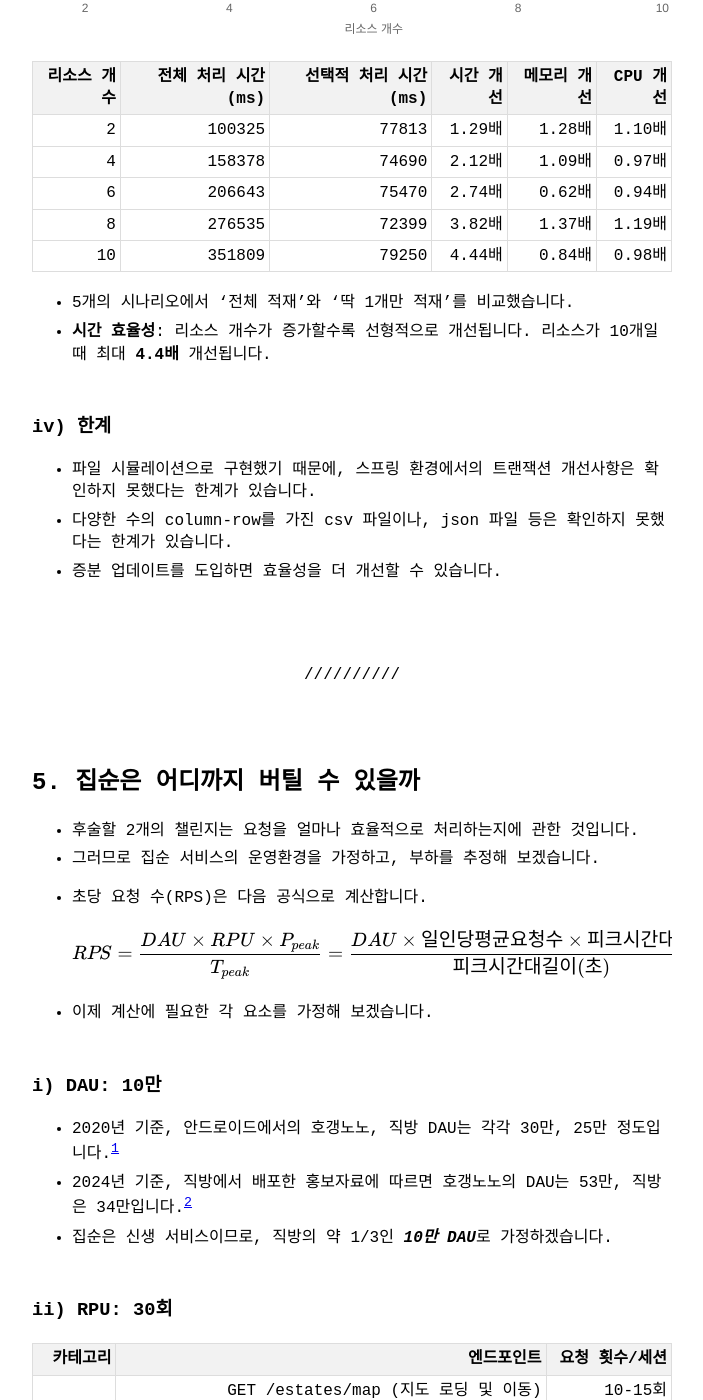
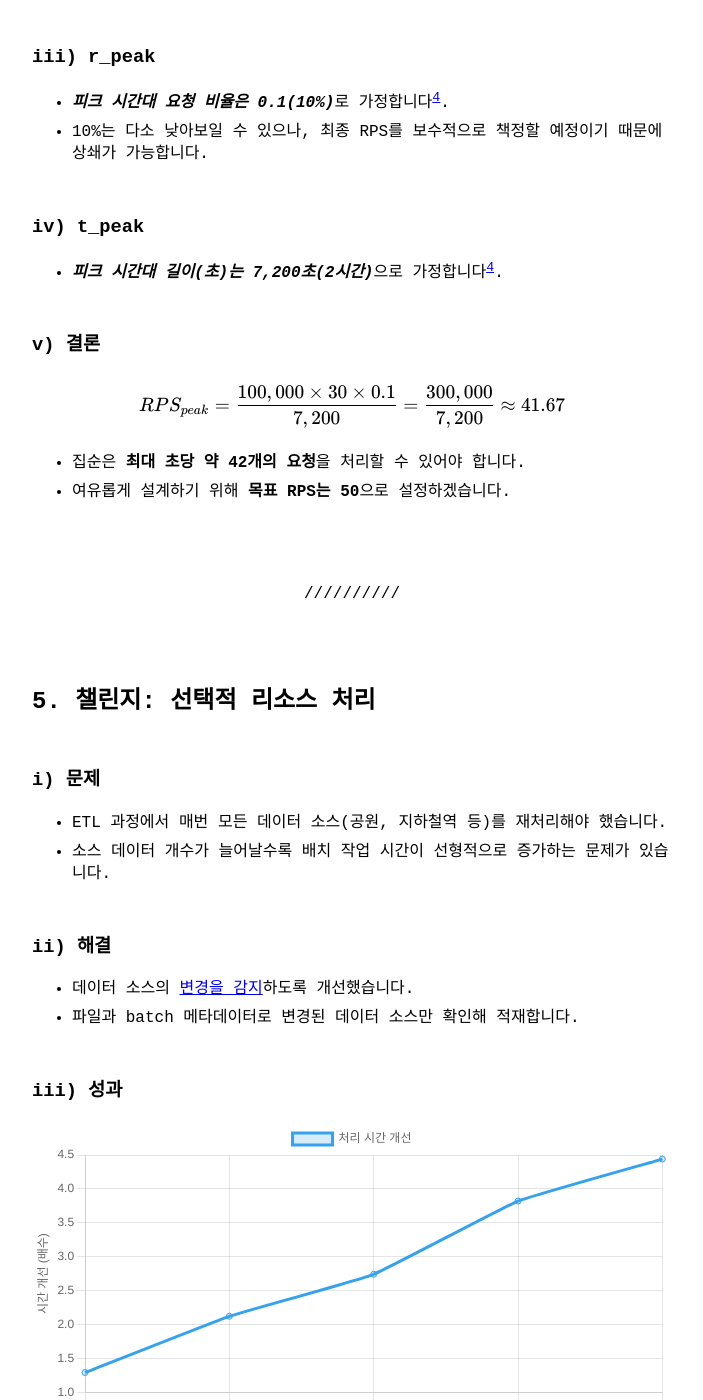
Before and after one commit to electronyoon/electronyoon.github.io, a Jekyll site: the page built from _posts/2025-03-16-집순-프로젝트-후기.md, in a window 1280 px wide and 1400 px high, scrolled down 5343 px. Shown: the whole window, without its empty margins (288-991 px from the left). Built offline with Jekyll 4.4.1, drawn with Linux system fonts in a browser that asks for light colours; some of the changed text lies outside the part shown.

Commit message:
amend post

````diff
--- a/_posts/2025-03-16-집순-프로젝트-후기.md
+++ b/_posts/2025-03-16-집순-프로젝트-후기.md
@@ -2,40 +2,34 @@
 layout: post
 title: "집순 프로젝트 후기"
 category: reviews
-last_modified_at: 2025-03-19
+last_modified_at: 2025-03-21
 ---
 
 1. [부동산은 불편하다](#1-부동산은-불편하다)
 2. [컨셉](#2-컨셉)
 3. [구현](#3-구현)
-4. [챌린지: 선택적 리소스 처리](#4-챌린지-선택적-리소스-처리)
-5. [집순은 어디까지 버틸 수 있을까](#5-집순은-어디까지-버틸-수-있을까)
-6. [챌린지: 포괄적 요청 추적 시스템](#6-포괄적-요청-추적-시스템)
-7. [챌린지: 지오스페이셜 쿼리 성능 향상](#7-지오스페이셜-쿼리-성능-향상)
+4. [집순은 어디까지 버틸 수 있을까](#4-집순은-어디까지-버틸-수-있을까)
+5. [챌린지: 선택적 리소스 처리](#5-챌린지-선택적-리소스-처리)
+6. [챌린지: 포괄적 요청 추적 시스템](#6-챌린지-포괄적-요청-추적-시스템)
+7. [챌린지: 지오스페이셜 쿼리 성능 향상](#7-챌린지-지오스페이셜-쿼리-성능-향상)
 
 ---
 
 # 1. 부동산은 불편하다
 
-- 저는 네이버 부동산으로 망상하는 걸 좋아합니다. 남의 집을 염탐하며 "저기서는 어떻게 살아볼까" 새로운 삶을 꿈꿔보곤 해요.
-
-- 그런데 그거 아시나요. 가장 개인적이어야 할 내 공간인데도, 내 기호에 딱 맞는 부동산을 찾아주는 서비스는 어디에도 없습니다.
-
-- 네이버 부동산이나 피터팬같은 국내 업체들만을 이야기하는 건 아닙니다. 북미의 유명한 사이트들인 zillow, realtor 등도 마찬가지입니다.
-
+- 저는 네이버 부동산으로 남의 집을 염탐하는 것을 좋아합니다. "저기서는 어떻게 살아볼까" 새로운 삶을 꿈꿔보곤 해요.
+- 그런데 그거 아시나요. 내 기호에 딱 맞는 부동산을 찾아주는 서비스는 어디에도 없습니다.
+- 네이버 부동산이나 직방, 피터팬 뿐만이 아닙니다. 북미의 zillow, realtor 등도 마찬가지입니다.
 <img src="{{ site.baseurl }}/assets/attachments/2025-03-16/Figure 1.png" style="width: 100%; height: auto;">
 
 - 다들 이렇게 말하는 듯합니다. "네가 뭘 원하는 지는 모르겠어, 여기 다 줄테니 알아서 체크박스에 클릭해. 방 2개, 에어컨 1개, 욕조 1개."
-
 - 하지만 이것만으론 부족합니다.
-
 - 누군가는 편의점이 가깝기를, 누군가는 체육시설이 주변에 있기를 바랄 수도 있죠. 누군가는 지하철만 좋아하고 버스는 싫어하지만, 누군가에겐 둘 다 상관 없을 수도 있습니다. 주차장에 물이 잠기는게 무서워 지형상 고지대를 선호할수도 있구요. 상대적으로 제일 낮은 범죄율의 도시에 살고싶어할 수도 있습니다.
 
-- 집순 프로젝트가 만들어진 이유입니다.
-
-  ```
-  다양한 부동산 정보를 조합해 의사 결정을 돕고 싶다.
-  ```
+집순 프로젝트가 만들어진 이유입니다.
+```
+다양한 부동산 정보를 조합해 의사 결정을 돕고 싶다.
+```
 
 ---
 
@@ -44,17 +38,15 @@
 <img src="{{ site.baseurl }}/assets/attachments/2025-03-16/Figure 2.png" style="width: 80%; height: auto;">
 
 - 유저마다 개인화된 매물 점수를 제공하고 싶었습니다.
+- 유저에게 여러 가지 `평가 방식`을 제시한 뒤,
+- 유저가 스스로 평가 방식을 조합해 나만의 매물 점수를 가지게 하고 싶었습니다.
 
-- 유저에게 여러 가지 `평가 방식`을 제시한 뒤,
-
-- 유저가 스스로 평가 방식을 조합해 나만의 매물 점수를 가지게 하고 싶었습니다.
+<br><br>
 
 <img src="{{ site.baseurl }}/assets/attachments/2025-03-16/Figure 3.png" style="width: 80%; height: auto;">
 
 - 그런데 잘 생각해보면, 평가를 하기 위해서는 데이터가 필요합니다.
-
 - 가령 매물의 공원 접근성을 평가하려면, 적어도 전국에 있는 공원의 위치나 면적 등은 가지고 있어야 하죠.
-
 - 그래서 각 평가의 원천 정보를 수집하고 적재하는 `파이프라인`도 만들기로 했습니다.
 
 ---
@@ -74,17 +66,11 @@
 ➊ [EstateJob](https://github.com/f-lab-edu/zipsoon/blob/main/batch/src/main/java/com/zipsoon/batch/job/estate/EstateJobConfig.java): 전국 부동산 매물을 찾아 DB에 저장합니다.
 - 이를테면 네이버 부동산에서 네이버 매물을 json으로 가져오는 식이죠. → [NaverLandClient](https://github.com/f-lab-edu/zipsoon/blob/main/batch/src/main/java/com/zipsoon/batch/infrastructure/external/naver/NaverLandClient.java)
 
-<br>
-
 ➋ [SourceJob](https://github.com/f-lab-edu/zipsoon/blob/main/batch/src/main/java/com/zipsoon/batch/job/source/SourceJobConfig.java): 점수를 낼 때 필요한 데이터를 DB에 저장합니다.
 - 이를테면 전국 공원 정보가 담긴 csv 파일을 Parks 테이블에 저장하는 식이죠. → [ParkSourceCollector](https://github.com/f-lab-edu/zipsoon/blob/main/batch/src/main/java/com/zipsoon/batch/infrastructure/processor/source/collector/ParkSourceCollector.java)
 
-<br>
-
 ➌ [ScoreJob](https://github.com/f-lab-edu/zipsoon/blob/main/batch/src/main/java/com/zipsoon/batch/job/score/ScoreJobConfig.java): 특정 척도에 따라 매물별로 점수를 계산합니다.
 - 이를테면 공원의 개수, 면적 등을 고려해 11, 20, 19 따위의 점수를 내는 식이죠. → [ParkScoreCalculator](https://github.com/f-lab-edu/zipsoon/blob/main/batch/src/main/java/com/zipsoon/batch/infrastructure/processor/score/calculator/ParkScoreCalculator.java)
-
-<br>
 
 ➍ [NormalizeJob](https://github.com/f-lab-edu/zipsoon/blob/main/batch/src/main/java/com/zipsoon/batch/job/normalize/NormalizeJobConfig.java): 계산된 점수를 0-10점 사이로 정규화합니다.
 - 이를테면 11, 20, 19 따위의 점수를 5, 10, 7점 따위로 변환하는 식이죠. → [LinearScoreNormalizer](https://github.com/f-lab-edu/zipsoon/blob/main/batch/src/main/java/com/zipsoon/batch/infrastructure/processor/normalize/normalizer/LinearScoreNormalizer.java)
@@ -95,15 +81,58 @@
 
 ---
 
-# 4. 챌린지: 선택적 리소스 처리
+# 4. 집순은 어디까지 버틸 수 있을까
+
+- 일부 챌린지는 요청을 얼마나 효율적으로 처리하는지를 다룹니다.
+- 그러므로 집순 서비스의 운영환경을 가정하고, 부하를 추정해 보겠습니다.
+
+### 피크타임 초당 요청 수(RPS peak)
+- RPS는 서버의 처리 성능을 나타내는 대표적인 지표입니다. ***1초에 얼마나 많은 요청을 처리하는지***를 나타냅니다.
+  <span class="math">RPS = \frac{Total\ Requests}{Total\ Time\ (seconds)}</span>
+
+- 저는 높은 부하가 걸리는 시간대의 RPS를 추정하고자 했습니다. 다음과 같이 계산해 보겠습니다[^1].
+  <span class="math">RPS_{peak} = \frac{Peak\ Requests}{Peak\ Time\ (seconds)} = \frac{DAU \times RPU \times r_{peak}}{t_{peak}}</span>
+
+  - **DAU**: 일 사용자 수
+  - **RPU**: 1인당 평균 요청 수
+  - **r_peak**: 피크 시간대 요청 비율 (총 요청 중 피크에 발생하는 요청의 비율)
+  - **t_peak**: 피크 시간대 길이
+
+- 이제 각 요소를 추정해 보겠습니다.
+
+### i) DAU
+- 집순은 신생 서비스이므로, ***DAU는 10만***으로 가정합니다[^2].
+
+
+### ii) RPU
+- 한 유저가 ***평균 30회정도를 요청***한다고 가정합니다[^3].
+
+
+### iii) r_peak
+- ***피크 시간대 요청 비율은 0.1(10%)***로 가정합니다[^4].
+- 10%는 다소 낮아보일 수 있으나, 최종 RPS를 보수적으로 책정할 예정이기 때문에 상쇄가 가능합니다.
+
+### iv) t_peak
+- ***피크 시간대 길이(초)는 7,200초(2시간)***으로 가정합니다[^4].
+
+### v) 결론
+
+<span class="math">RPS_{peak} = \frac{100,000 \times 30 \times 0.1}{7,200} = \frac{300,000}{7,200} \approx 41.67</span>
+
+- 집순은 **최대 초당 약 42개의 요청**을 처리할 수 있어야 합니다.
+- 여유롭게 설계하기 위해 **목표 RPS는 50**으로 설정하겠습니다.
+
+---
+
+# 5. 챌린지: 선택적 리소스 처리
 
 ### i) 문제
-- SourceJob은 정적 리소스들을 지정된 테이블로 적재합니다.
-- 하지만 리소스 개수가 늘어난다면 어떨까요? 매번 전체를 적재하는 과정을 거쳐야 할까요?
+- ETL 과정에서 매번 모든 데이터 소스(공원, 지하철역 등)를 재처리해야 했습니다.
+- 소스 데이터 개수가 늘어날수록 배치 작업 시간이 선형적으로 증가하는 문제가 있습니다.
 
 ### ii) 해결
-- '선택적 리소스 처리' 전략을 도입했습니다.
-- 리소스의 [변경 여부를 판단](https://github.com/f-lab-edu/zipsoon/blob/main/batch/src/main/java/com/zipsoon/batch/application/service/source/collector/SourceCollector.java#L5)하도록 하고, 변경된 것만 적재하는 방식입니다.
+- 데이터 소스의 [변경을 감지](https://github.com/f-lab-edu/zipsoon/blob/main/batch/src/main/java/com/zipsoon/batch/infrastructure/util/BatchJobUtils.java#L59)하도록 개선했습니다.
+- 파일과 batch 메타데이터로 변경된 데이터 소스만 확인해 적재합니다.
 
 ### iii) 성과
 
@@ -230,36 +259,170 @@
   </tr>
 </table>
 
-- 5개의 시나리오에서 '전체 적재'와 '딱 1개만 적재'를 비교했습니다.
-- **시간 효율성**: 리소스 개수가 증가할수록 선형적으로 개선됩니다. 리소스가 10개일 때 최대 **4.4배** 개선됩니다.
+- **처리 효율성**: 10개 데이터 소스 환경에서 처리 시간이 최대 4.4배 단축되었습니다.
+- **리소스 최적화**: 불필요한 데이터베이스 트랜잭션과 I/O 작업이 줄어들 것으로 기대할 수 있습니다.
 
 ### iv) 한계
-- 파일 시뮬레이션으로 구현했기 때문에, 스프링 환경에서의 트랜잭션 개선사항은 확인하지 못했다는 한계가 있습니다.
-- 다양한 수의 column-row를 가진 csv 파일이나, json 파일 등은 확인하지 못했다는 한계가 있습니다.
-- 증분 업데이트를 도입하면 효율성을 더 개선할 수 있습니다.
+- 파일 시뮬레이션으로 테스트했기 때문에, 스프링 환경에서의 정확한 성능 비교가 필요합니다.
+- 현재는 파일 수정 시간 기반의 단순 변경 감지 방식이지만, 대규모 데이터 세트에서는 증분 처리 방식이 더 효율적일 수 있습니다.
+- 더 다양한 데이터 종류의 감지와 정밀한 변경 감지, 장애 복구 기능이 필요합니다.
 
 ---
 
-# 5. 집순은 어디까지 버틸 수 있을까
+# 6. 챌린지: 포괄적 요청 추적 시스템
 
-- 후술할 2개의 챌린지는 요청을 얼마나 효율적으로 처리하는지에 관한 것입니다.
-- 그러므로 집순 서비스의 운영환경을 가정하고, 부하를 추정해 보겠습니다.
-- 초당 요청 수(RPS)은 다음 공식으로 계산합니다.
+### i) 문제
+- 로그 크기가 늘어날수록 텍스트 기반 검색은 선형적으로 느려집니다.
+- 서비스가 확장되며 분리된다면, 사용자 요청과 로그가 분산되기에 문제 추적이 어려워집니다.
 
-  <span class="math">RPS = \frac{DAU \times RPU \times P_{peak}}{T_{peak}} = \frac{DAU \times 일인당 평균 요청 수 \times 피크 시간대 비율}{피크 시간대 길이(초)}</span>
+### ii) 해결
+- 분산 환경에서의 요청 추적을 위해 [RequestID 필터](https://github.com/f-lab-edu/zipsoon/blob/main/api/src/main/java/com/zipsoon/api/infrastructure/logging/filter/RequestIdFilter.java)를 구현했습니다.
+- 모든 요청에 UUID 기반의 RequestID를 발급하여 MDC에 저장하고, 응답 헤더에도 포함합니다.
 
-- 이제 계산에 필요한 각 요소를 가정해 보겠습니다.
+### iii) 성과
 
-### i) DAU: 10만
+<div class="chart-container">
+  <canvas id="searchTimeChart"></canvas>
+</div>
 
-- 2020년 기준, 안드로이드에서의 호갱노노, 직방 DAU는 각각 30만, 25만 정도입니다.[^1]
-- 2024년 기준, 직방에서 배포한 홍보자료에 따르면 호갱노노의 DAU는 53만, 직방은 34만입니다.[^2]
-- 집순은 신생 서비스이므로, 직방의 약 1/3인 ***10만 DAU***로 가정하겠습니다.
+<script src="https://cdn.jsdelivr.net/npm/chart.js"></script>
+<script>
+document.addEventListener('DOMContentLoaded', function() {
+  // 테스트 결과 데이터
+  const searchResults = [
+    {logSize: 3600, bruteForceTime: 0.26, requestIdTime: 0.00, timeSaved: 0.26},
+    {logSize: 36000, bruteForceTime: 0.74, requestIdTime: 0.00, timeSaved: 0.74},
+    {logSize: 360000, bruteForceTime: 8.33, requestIdTime: 0.00, timeSaved: 8.33},
+    {logSize: 3600000, bruteForceTime: 72.82, requestIdTime: 0.00, timeSaved: 72.82},
+    {logSize: 3600000, bruteForceTime: 1530.19, requestIdTime: 0.00, timeSaved: 1530.19}
+  ];
+
+  // 검색 시간 차트
+  const logSizes = searchResults.map(r => r.logSize);
+  const bruteForceTimeData = searchResults.map(r => r.bruteForceTime);
+  const requestIdTimeData = searchResults.map(r => r.requestIdTime);
+
+  new Chart(document.getElementById('searchTimeChart'), {
+    type: 'line',
+    data: {
+      labels: logSizes.map(size => size.toLocaleString()),
+      datasets: [{
+        label: '전체 텍스트 검색 (O(n))',
+        data: bruteForceTimeData,
+        borderColor: 'rgba(255, 99, 132, 1)',
+        backgroundColor: 'rgba(255, 99, 132, 0.2)',
+        tension: 0.1
+      },
+      {
+        label: 'RequestID 검색 (O(1))',
+        data: requestIdTimeData,
+        borderColor: 'rgba(54, 162, 235, 1)',
+        backgroundColor: 'rgba(54, 162, 235, 0.2)',
+        tension: 0.1
+      }]
+    },
+    options: {
+      scales: {
+        y: {
+          title: {
+            display: true,
+            text: '검색 시간 (밀리초)'
+          },
+          beginAtZero: true
+        },
+        x: {
+          title: {
+            display: true,
+            text: '로그 크기'
+          }
+        }
+      }
+    }
+  });
+});
+</script>
+
+<style>
+table {
+  width: 100%;
+  border-collapse: collapse;
+  margin: 20px 0;
+}
+table, th, td {
+  border: 1px solid #ddd;
+}
+th, td {
+  padding: 4px;
+  text-align: right;
+}
+th {
+  background-color: #f2f2f2;
+}
+</style>
+
+<table>
+  <tr>
+    <th>로그 크기</th>
+    <th>전체 텍스트 검색 (ms)</th>
+    <th>RequestID 검색 (ms)</th>
+    <th>절약 시간 (ms)</th>
+  </tr>
+  <tr>
+    <td>3,000</td>
+    <td>0.26</td>
+    <td>0.00</td>
+    <td>0.26</td>
+  </tr>
+  <tr>
+    <td>30,000</td>
+    <td>0.74</td>
+    <td>0.00</td>
+    <td>0.74</td>
+  </tr>
+  <tr>
+    <td>300,000</td>
+    <td>8.33</td>
+    <td>0.00</td>
+    <td>8.33</td>
+  </tr>
+  <tr>
+    <td>3,000,000</td>
+    <td>72.82</td>
+    <td>0.00</td>
+    <td>72.82</td>
+  </tr>
+  <tr>
+    <td>30,000,000</td>
+    <td>1530.19</td>
+    <td>0.00</td>
+    <td>1530.19</td>
+  </tr>
+</table>
+
+- 다양한 로그 크기를 대상으로 [성능 테스트](https://github.com/f-lab-edu/zipsoon/blob/main/api/src/test/java/com/zipsoon/api/performance/RequestIdPerformanceTest.java)를 수행했습니다.
+- **시간 효율성**: 3,000만줄의 로그[^5]에서 단위 검색에 평균 **1530.19ms(약 1.5초)** 절약됩니다.
+- **확장성**: 로그가 지수적으로 증가하더라도 동일한 검색 속도를 유지하며, requestId 기반의 모니터링 툴을 연동할 수도 있습니다.
+
+### iv) 한계
+- 실제 운영 환경에서는 테스트 환경보다 더 복잡한 로그 패턴과 구조가 발생할 수 있습니다.
+- ELK 스택, Datadog 등과 통합하면 더 효율적으로 운영할 수 있습니다. 다만 분산 시스템에서의 지원은 미비합니다.
+
+---
+
+# 7. 챌린지: 지오스페이셜 쿼리 성능 향상
+
+(작성중)
 
 
-### ii) RPU: 30회
+---
 
-<table>
+# References
+
+[^1]: 피크 요청이 평균 요청보다 얼마나 높은지 비율을 알 수 있다면, 피크 요청 수를 구할 수 있습니다.<span class="math">피크\ 요청\ 수 = ➊전체\ 요청\ 수 \times ➋총\ 요청\ 중\ 피크에\ 발생하는\ 요청의\ 비율</span>➊은 DAU(일일 사용자 수)와 RPU(일인당 평균 요청 수)를 활용합니다. 잘 알려진 지표를 활용하면, 다른 기업의 수치를 참고할 수 있기 때문입니다. 따라서 전체 요청 수 = DAU * RPU입니다.<br>➋는 단순 휴리스틱을 활용합니다. 후술하겠지만 서비스별 피크 요청의 비율을 일반화하기 어렵기 때문입니다.
+
+[^2]: 호갱노노, 직방의 2020년 안드로이드 DAU는 각각 [30만, 25만](https://www.bloter.net/news/articleView.html?idxno=34155)입니다. 2024년 총 DAU는 각각 [53만, 34만](https://adure.net/uploads/adure/1741232115_%EC%A7%81%EB%B0%A9_%ED%98%B8%EA%B0%B1%EB%85%B8%EB%85%B8_%ED%86%B5%ED%95%A9_%EA%B4%91%EA%B3%A0%EC%83%81%ED%92%88_%EC%86%8C%EA%B0%9C%EC%84%9C_v2.5.pdf)입니다. 이에 근거해 직방의 DAU를 30만 정도로 추산했습니다.
+
+[^3]: <div>집순의 엔드포인트 수와 유즈케이스를 고려했습니다.<table>
     <thead>
         <tr>
             <th>카테고리</th>
@@ -303,50 +466,9 @@
             <th colspan="2">총 요청 수/세션</th>
             <th><i>20-30회</i></th>
         </tr>
-    </tbody>
-</table>
+    </tbody></table></div>
 
-- 한 유저가 ***평균 30회정도를 요청***한다고 가정합니다.
-
-
-### iii) Peak, Time: 0.1, 7200초
-
-- 프롭테크 서비스의 시간-요일-계절별 트래픽 패턴은 알려진 바가 없습니다.
-- 다만 이커머스의 경우, 시간대별 구매 패턴이 잘 알려져 있습니다.[^3] 이에 따르면 오전 10시와 12시에 가장 많은 구매가 일어납니다.[^4]
-- 이에 따라 ***피크 시간대 비율은 10%***로, ***피크 시간대 길이(초)는 7,200초(2시간)***으로 가정하겠습니다. 간편한 계산을 위해 구매 트래픽을 조회 트래픽으로 단순 변환했습니다.
-
-### iv) 결론
-
-<span class="math">RPS = \frac{100,000 \times 30 \times 0.1}{7,200} = \frac{300,000}{7,200} \approx 41.67</span>
-
-- 집순은 **최대 초당 약 42개의 요청**을 처리할 수 있어야 합니다.
-- 여유롭게 설계하기 위해 **목표 RPS는 50**으로 설정하겠습니다.
-
----
-
-# 6. 챌린지: 포괄적 요청 추적 시스템
-
-(작성중)
-
----
-
-# 7. 챌린지: 지오스페이셜 쿼리 성능 향상
-
-(작성중)
-
-
----
-
-# References
-
-
-[^1]: [프롭테크 유저 500만 넘었다... 호갱노노-직방-네이버부동산 ‘삼국지’](https://www.bloter.net/news/articleView.html?idxno=34155)
-
-[^2]: [직방/호갱노노 통합 광고상품 소개서](https://adure.net/uploads/adure/1741232115_%EC%A7%81%EB%B0%A9_%ED%98%B8%EA%B0%B1%EB%85%B8%EB%85%B8_%ED%86%B5%ED%95%A9_%EA%B4%91%EA%B3%A0%EC%83%81%ED%92%88_%EC%86%8C%EA%B0%9C%EC%84%9C_v2.5.pdf)
-
-[^3]: [‘월요일 오전 11시·오후 2시’ 온라인쇼핑 가장 많다…왜?](https://www.donga.com/news/Economy/article/all/20211220/110867797/1)
-
-[^4]: <div><span>다음은 3번 참조링크의 추산값입니다.</span><table>
+[^4]: <div><span>프롭테크 서비스의 시간-요일-계절별 트래픽 패턴은 알려진 바가 없습니다. 다만 이커머스의 경우, 시간대별 구매 패턴이 잘 알려져 있습니다. <a href="https://www.donga.com/news/Economy/article/all/20211220/110867797/1">한 조사</a>에 따르면 오전 10시와 12시에 가장 많은 구매가 일어납니다.</span><table>
         <thead>
             <tr>
                 <th>시간대</th>
@@ -355,29 +477,38 @@
             </tr>
         </thead>
         <tbody>
-            <tr><td>0</td><td>37</td><td>4.41</td></tr>
-            <tr><td>1</td><td>24</td><td>2.86</td></tr>
-            <tr><td>2</td><td>13</td><td>1.55</td></tr>
-            <tr><td>3</td><td>10</td><td>1.19</td></tr>
-            <tr><td>4</td><td>8</td><td>0.95</td></tr>
-            <tr><td>5</td><td>7</td><td>0.83</td></tr>
-            <tr><td>6</td><td>10</td><td>1.19</td></tr>
-            <tr><td>7</td><td>20</td><td>2.38</td></tr>
-            <tr><td>8</td><td>27</td><td>3.22</td></tr>
-            <tr><td>9</td><td>35</td><td>4.17</td></tr>
+            <tr><td>...</td><td>...</td><td>...</td></tr>
             <tr><td><b><i>10</i></b></td><td><b><i>56</i></b></td><td><b><i>6.67</i></b></td></tr>
             <tr><td>11</td><td>53</td><td>6.32</td></tr>
             <tr><td><b><i>12</i></b></td><td><b><i>56</i></b></td><td><b><i>6.67</i></b></td></tr>
-            <tr><td>13</td><td>50</td><td>5.96</td></tr>
-            <tr><td>14</td><td>48</td><td>5.72</td></tr>
-            <tr><td>15</td><td>46</td><td>5.48</td></tr>
-            <tr><td>16</td><td>42</td><td>5.01</td></tr>
-            <tr><td>17</td><td>43</td><td>5.13</td></tr>
-            <tr><td>18</td><td>37</td><td>4.41</td></tr>
-            <tr><td>19</td><td>37</td><td>4.41</td></tr>
-            <tr><td>20</td><td>43</td><td>5.13</td></tr>
-            <tr><td>21</td><td>46</td><td>5.48</td></tr>
-            <tr><td>22</td><td>48</td><td>5.72</td></tr>
-            <tr><td>23</td><td>43</td><td>5.13</td></tr>
+            <tr><td>...</td><td>...</td><td>...</td></tr>
         </tbody>
-    </table></div>
+    </table>간편한 계산을 위해 구매 트래픽을 조회 트래픽으로 단순 변환했습니다. 어떤 서비스들은 피크 시간대에 20-30%의 부하를 겪는다고 조사했으나, 근거가 명확치 않아 제외합니다.</div>
+
+[^5]: <div>3,000만줄은 1일 추정치입니다. 앞서 DAU를 10만명, RPU를 30회/일로 가정했으므로 <span class="math">일\ 평균\ 총\ API\ 요청\ 수 \approx 10만명 \times 30회 = 300만\ 요청/일</span> 각 요청이 평균 10줄의 로그를 생산한다고 가정하면 <span class="math">일\ 평균\ 로그\ 수 = 300만\ 요청/일 \times 10줄 = 3,000만줄</span> 각 요청에서 생성되는 로그의 양은 다음과 같이 가정했습니다.<table>
+    <thead>
+        <tr>
+            <th>카테고리</th>
+            <th>로그 유형</th>
+            <th>발생량/API 요청</th>
+        </tr>
+    </thead>
+    <tbody>
+        <tr>
+            <td rowspan="3">API 요청당 평균 로그</td>
+            <td>API 입출력 로그</td>
+            <td>2개</td>
+        </tr>
+        <tr>
+            <td>서비스 레이어 로그</td>
+            <td>3-5개</td>
+        </tr>
+        <tr>
+            <td>데이터베이스 조회 로그</td>
+            <td>2-3개</td>
+        </tr>
+        <tr>
+            <th colspan="2">총 로그 발생량/API 요청</th>
+            <th><i>7개-10개</i></th>
+        </tr>
+    </tbody></table></div>
````
